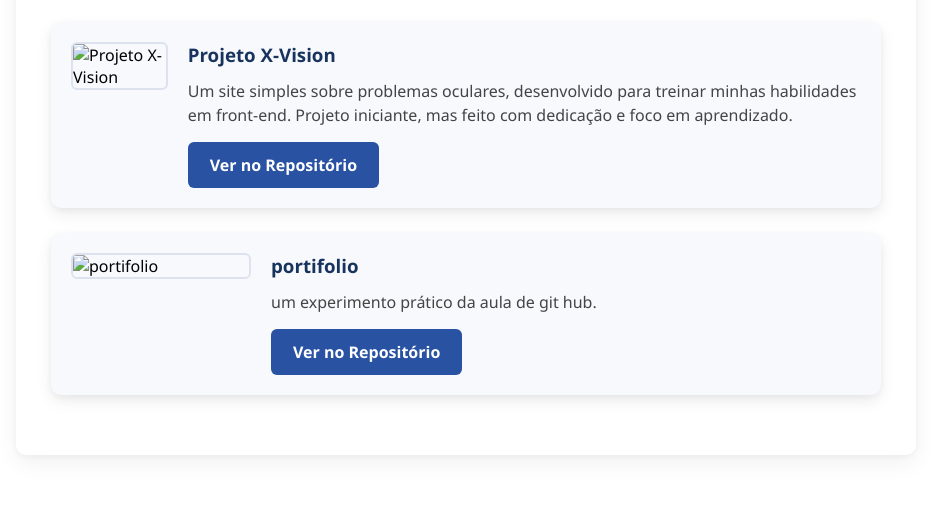
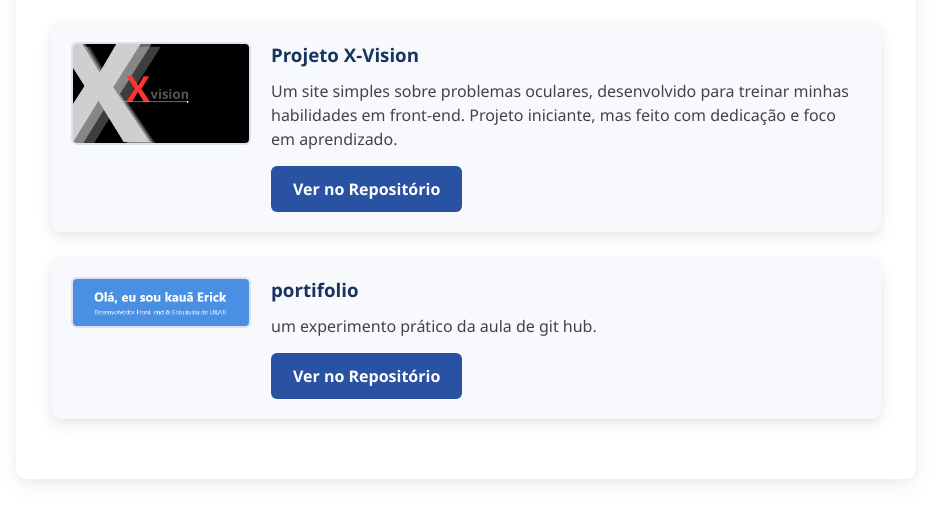
Before and after one commit to kauazz-alfa1/site-meu-Curriculo-PTF, a plain HTML site: page projetos.html in a window 1280 px wide. Shown: the part 101-622 px from the top of the page, without its empty margins (174-1105 px from the left). Drawn offline with Linux system fonts and the light colour scheme.

Commit message:
Update projetos.html

```diff
--- a/projetos.html
+++ b/projetos.html
@@ -14,7 +14,7 @@
 
     <li class="project-card">
 
-        <img src="images/Xvision.png" alt="Projeto X-Vision" class="project-img">
+        <img src="Xvision.png" alt="Projeto X-Vision" class="project-img">
 
         <div class="project-info">
             <h3>Projeto X-Vision</h3>
@@ -33,10 +33,10 @@
     </li>
 
 </ul>
- <!-- PROJETO 2 -->
+
     <li class="project-card">
 
-        <img src="images/portifolio.PNG" alt="portifolio" class="project-img">
+        <img src="portifolio.png" alt="portifolio" class="project-img">
 
         <div class="project-info">
             <h3>portifolio</h3>
```
